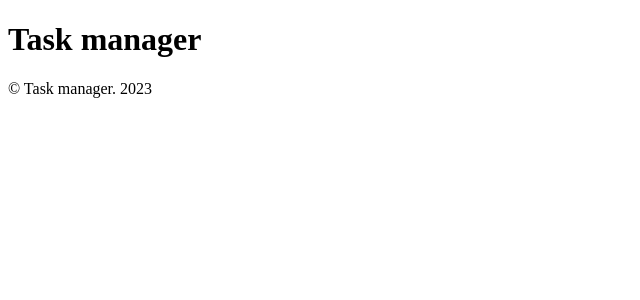
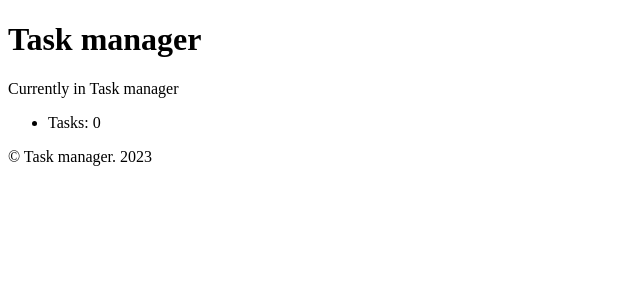
Before and after one commit to bro256/django03, a Django app: page / in a window 1280 px wide. Shown: the part 86-386 px from the top of the page, without its empty margins (0-640 px from the left). Run offline with Django 4.2, Linux system fonts and the light colour scheme; data that the repository does not hold is empty.

Commit message:
model and TaskCommentForm

```diff
--- a/django03/task_manager/models.py
+++ b/django03/task_manager/models.py
@@ -131,9 +131,9 @@ class TaskComment(models.Model):
         related_name='comments',
         null=True, blank=True,
     )
-    user = models.ForeignKey(
+    commenter = models.ForeignKey(
         User,
-        verbose_name=_("user"),
+        verbose_name=_("commenter"),
         on_delete=models.CASCADE,
         related_name='task_comments',
         null=True, blank=True,
@@ -141,6 +141,7 @@ class TaskComment(models.Model):
     created_at = models.DateTimeField(_("Created"), auto_now_add=True)
 
     class Meta:
+        ordering = ['-created_at']
         verbose_name = _("task comment")
         verbose_name_plural = _("task comments")
 
--- a/django03/task_manager/templates/task_manager/index.html
+++ b/django03/task_manager/templates/task_manager/index.html
@@ -2,4 +2,8 @@
 {% block title %}Welcome to {{ block.super }}{% endblock title %}
 {% block content %}
 <h1>Task manager</h1>
+<p>Currently in Task manager</p>
+<ul>
+    <li>Tasks: {{ num_tasks }}</li>
+</ul>
 {% endblock content %}
--- a/django03/task_manager/templates/task_manager/task_form.html
+++ b/django03/task_manager/templates/task_manager/task_form.html
@@ -2,7 +2,7 @@
 {% load static %}
 {% block title %} {{ block.super }} {% endblock title %}
 {% block content %}
-<h1>Task</h1>
+<h1>Update task</h1>
 <p>{{ task }}</p>
 <form method = "post" action="{{ request.path }}?task_id={{ task.id }}">
     {% csrf_token %}
--- a/django03/task_manager/views.py
+++ b/django03/task_manager/views.py
@@ -17,10 +17,12 @@ from . models import Task, TaskComment
 
 def index(request):
     num_tasks = Task.objects.all().count()
+    num_tasks_not_tarted = Task.objects.filter(status__exact=0).count
 
     # To dictionary
     context = {
         'num_tasks' : num_tasks,
+        'num_tasks_not_tarted' : num_tasks_not_tarted,
     }
 
     return render(request, 'task_manager/index.html', context)
```
Also changed, not shown: django03/task_manager/forms.py (+9 -0 lines), django03/task_manager/migrations/0006_remove_taskcomment_user_taskcomment_commenter.py (added), django03/task_manager/migrations/0007_alter_taskcomment_options.py (added).
